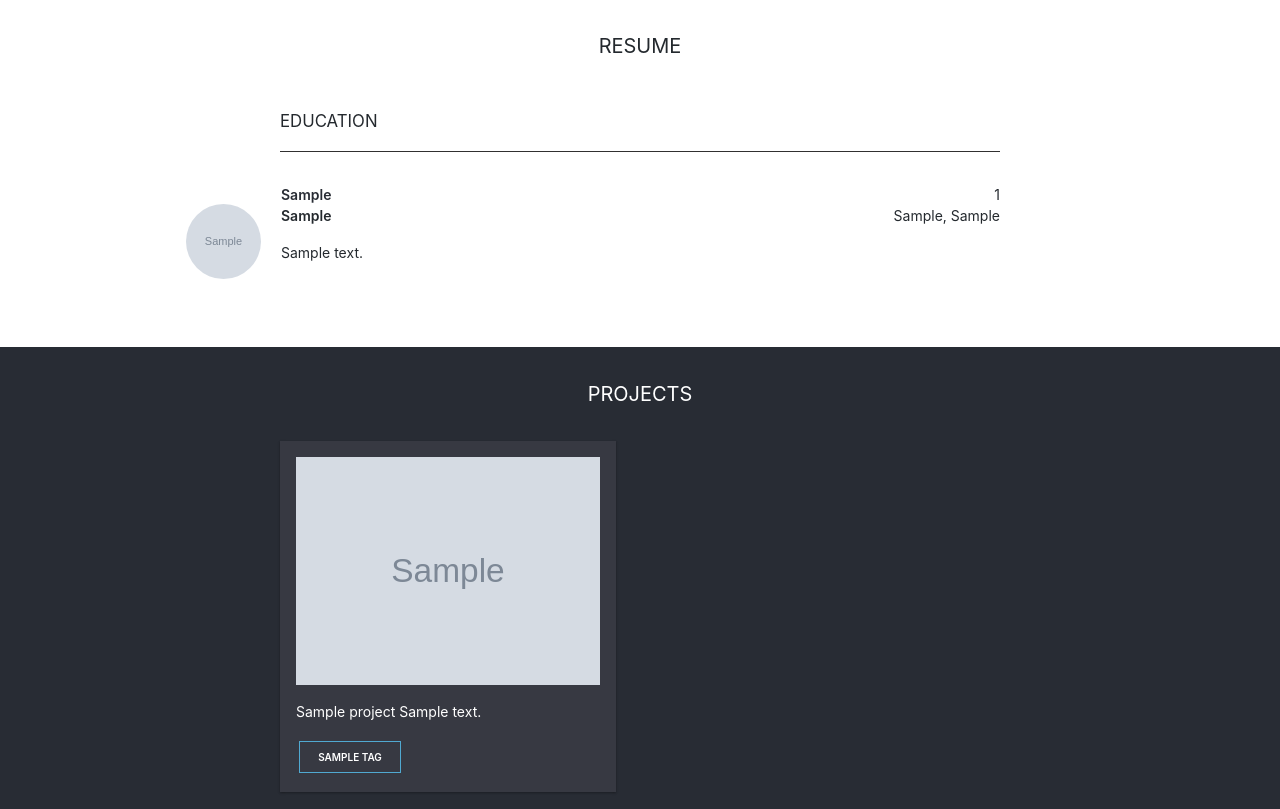
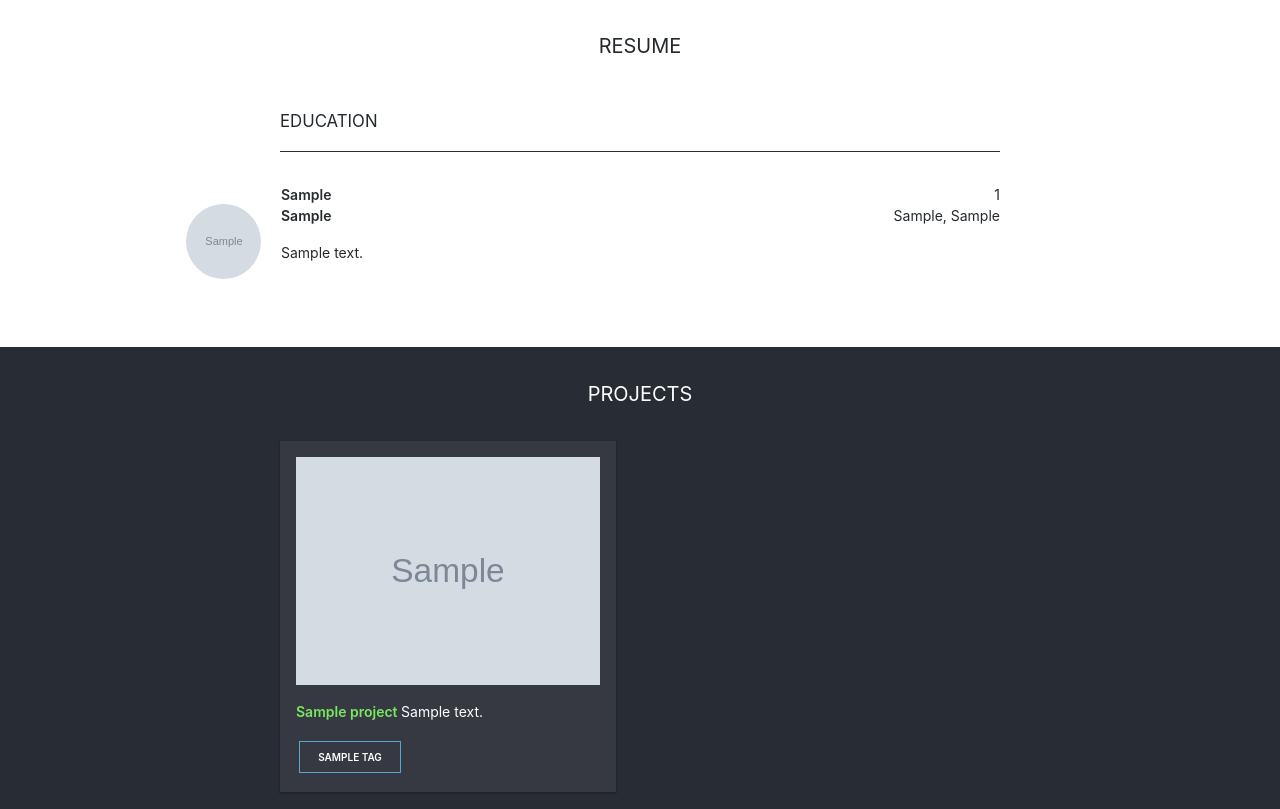
Before and after one commit to andreilozhkin/personal-portfolio, a Django app: page / in a window 1280 px wide. Shown: the part 928-1737 px from the top of the page. Run offline with Django 3.2, Linux system fonts and the light colour scheme; tables that the repository leaves empty hold one stand-in row (values such as "Sample post"); data that the repository does not hold is empty.

Commit message:
Restrict company/university logo to stretch, style project name

```diff
--- a/portfolio/static/main/css/style.css
+++ b/portfolio/static/main/css/style.css
@@ -300,6 +300,7 @@ a {
   padding: 20px;
   border-radius: 50%;
   margin-left: -114px;
+  object-fit: cover;
 }
 
 .resume-card__content {
@@ -349,6 +350,11 @@ a {
 
 .project__card:hover {
   box-shadow: 0 10px 20px rgba(0,0,0,0.19), 0 6px 6px rgba(0,0,0,0.23);
+}
+
+.project__name {
+  font-weight: 600;
+  color: #79E860;
 }
 
 .project__tag {
```
